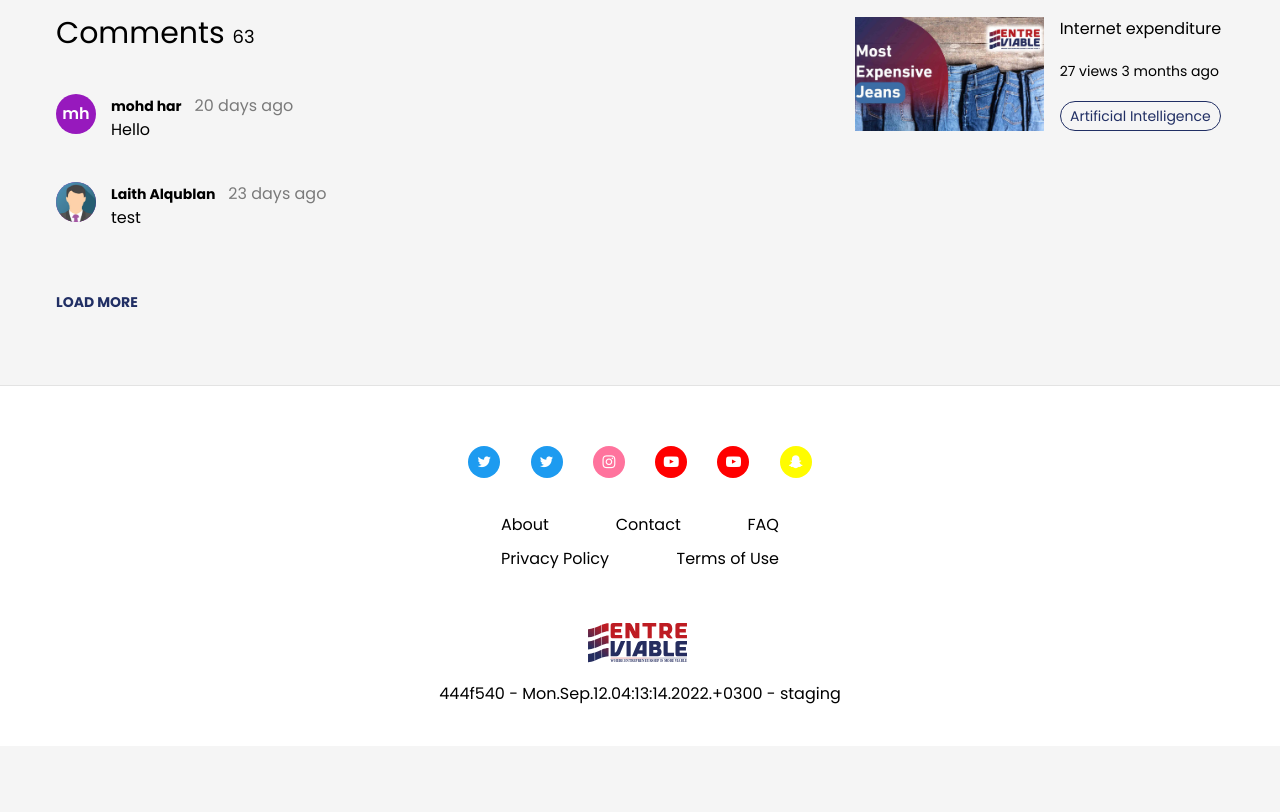
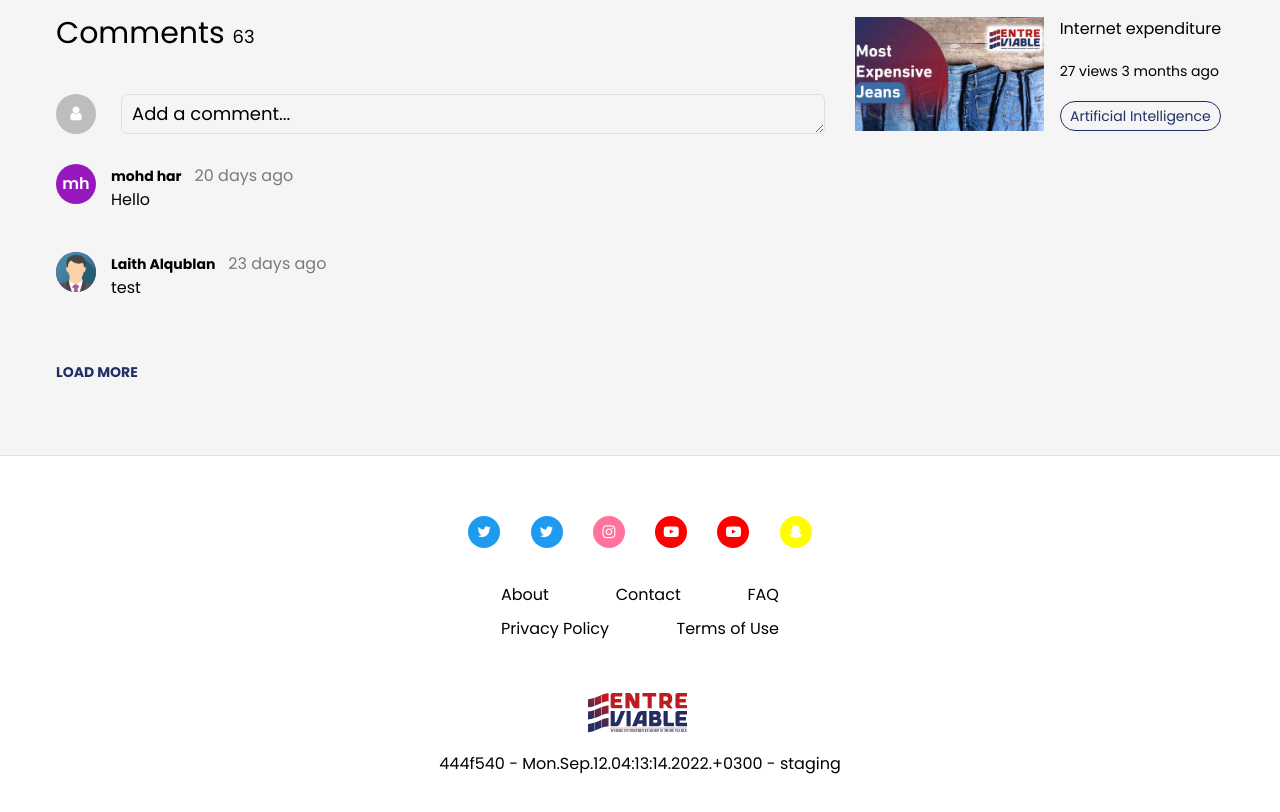
Before and after one commit to ahmmedsabbirbd/bootstrap-jquery-sass-projects-npm, a plain HTML site: page html/index.html in a window 1280 px wide. Shown: the part 929-1741 px from the top of the page. Before the commit the page ends 1675 px from the top, so only its background shows below. Drawn offline with Linux system fonts and the light colour scheme.

Commit message:
typing comment added

```diff
--- a/html/index.html
+++ b/html/index.html
@@ -130,6 +130,14 @@
 
                             <div class="comments-area">
                                 <h4 class="title">Comments <span>63</span></h4>
+
+                                <div class="typing-area d-flex align-items-center">
+                                    <div class="media">
+                                        <i class="icon-user"></i>
+                                    </div>
+
+                                    <textarea placeholder="Add a comment..."></textarea>
+                                </div>
 
                                 <a href="#" class="single-comment d-flex">
                                     <div class="media">
--- a/sass/style.scss
+++ b/sass/style.scss
@@ -500,6 +500,40 @@ MAIN STYLES
 			}
 		}
 
+		.typing-area {
+			gap: 25px;
+			margin-bottom: 30px;
+
+			.media {
+				width: 40px;
+				height: 40px;
+				color: $white;
+				font-weight: 600;
+				overflow: hidden;
+				text-align: center;
+				text-align: center;
+				line-height: 40px;
+				background-color: #BDBDBD;
+				min-width: 40px !important;
+				@include border-radius(500px);
+
+				i {
+					color: $white;
+					margin-left: auto;
+					margin-right: auto;
+				}
+			}
+
+			textarea {
+				height: 40px;
+				font-size: 16px;
+				line-height: 21px;
+				padding: 6px 10px !important;
+				color: rgb(122, 122, 122) !important;
+				background-color: #F5F5F5 !important;
+			}
+		}
+
 		.single-comment {
 			gap: 15px;
 			margin-bottom: 40px;
```
Also changed, not shown: style.css.
